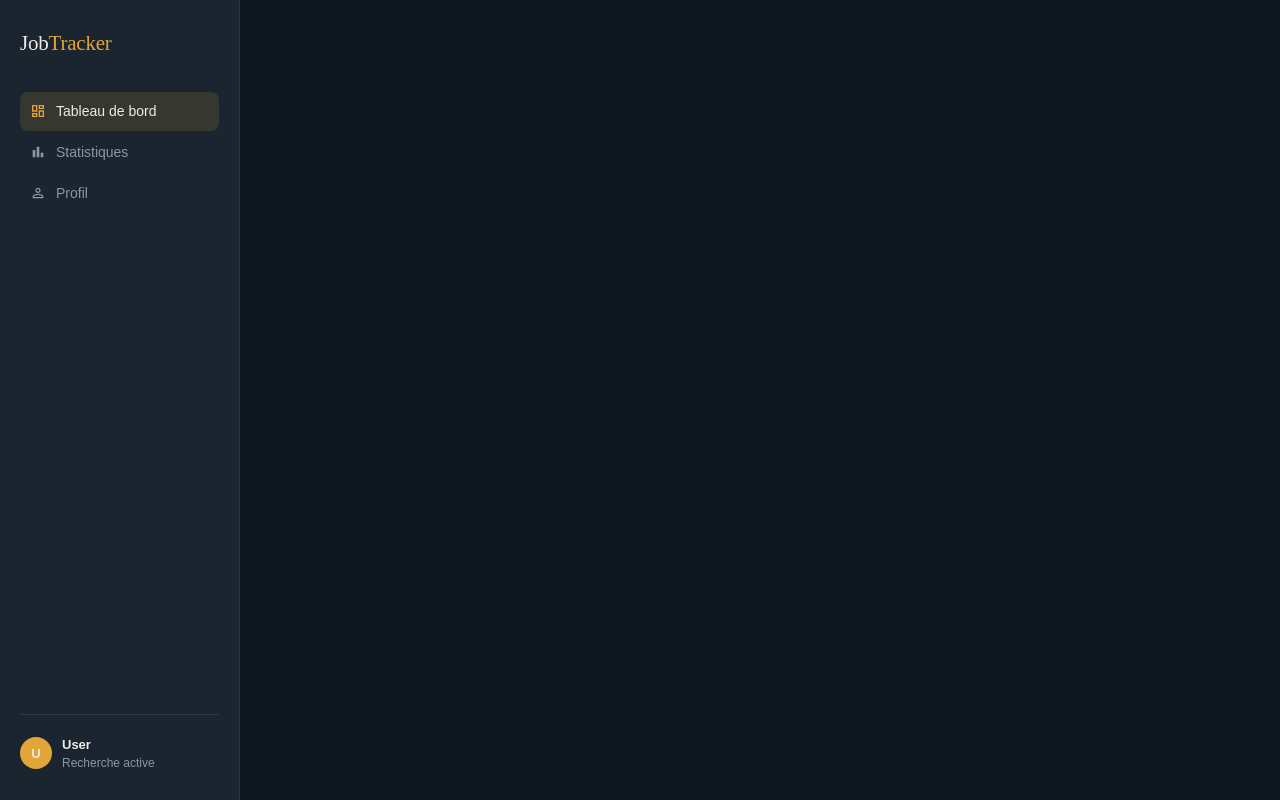
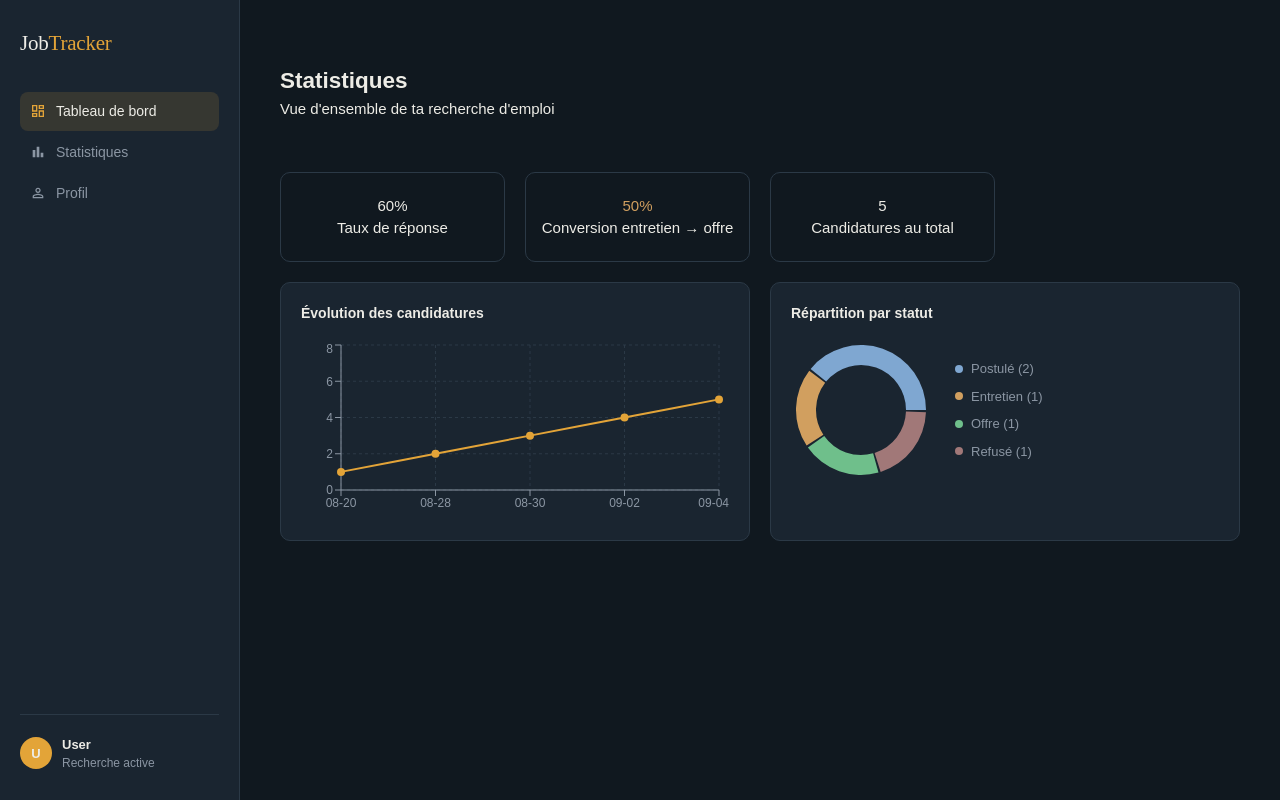
Before and after one commit to Ulquiorah/JobTracker, a React app in the folder frontend/: page /statistics in a window 1280 px wide. Built offline with nearby package versions, Linux system fonts and the light colour scheme; the HTML template or start-up script is replaced by a standard one.

Commit message:
feat: ajoute la page statistiques avec recharts

```diff
--- a/frontend/package.json
+++ b/frontend/package.json
@@ -13,7 +13,8 @@
     "react": "^19.2.8",
     "react-dom": "^19.2.8",
     "react-icons": "^5.7.0",
-    "react-router-dom": "^7.18.3"
+    "react-router-dom": "^7.18.3",
+    "recharts": "^3.10.1"
   },
   "devDependencies": {
     "@eslint/js": "^10.0.1",
--- a/frontend/src/App.jsx
+++ b/frontend/src/App.jsx
@@ -2,6 +2,7 @@ import { BrowserRouter, Routes, Route } from "react-router-dom";
 import './assets/style.css'
 import Sidebar from "./components/sidebar";
 import Dashboard from "./pages/Dashboard";
+import Statistics from "./pages/Statistics";
 
 export default function App() {
   return (
@@ -12,6 +13,7 @@ export default function App() {
         <main className="main">
           <Routes>
             <Route path="/" element={<Dashboard />} />
+            <Route path="/statistics" element={<Statistics/>} />
           </Routes>
         </main>
       </div>
--- a/frontend/src/assets/style.css
+++ b/frontend/src/assets/style.css
@@ -397,3 +397,49 @@ main {
   border-color: var(--accent);
   color: var(--accent);
 }
+/* =======================
+statistiques
+========================= */
+.charts-row {
+  display: grid;
+  grid-template-columns: 1fr 1fr;
+  gap: 20px;
+  margin-top: 20px;
+}
+
+.chart-card {
+  border: 1px solid var(--border);
+  border-radius: var(--radius);
+  padding: 20px;
+  background: var(--surface);
+}
+.chart-card h3 {
+  font-size: 14px;
+  font-weight: 600;
+  margin-bottom: 16px;
+  color: var(--text);
+}
+
+.line-chart { width: 100%; height: 140px; }
+
+.donut-wrap {
+  display: flex;
+  align-items: center;
+  gap: 24px;
+}
+.donut-chart { width: 140px; height: 140px; flex-shrink: 0; }
+
+.donut-legend {
+  list-style: none;
+  display: flex;
+  flex-direction: column;
+  gap: 8px;
+  font-size: 13px;
+  color: var(--text-muted);
+}
+.donut-legend li { display: flex; align-items: center; gap: 8px; }
+.donut-legend .dot {
+  width: 8px; height: 8px;
+  border-radius: 50%;
+  flex-shrink: 0;
+}
--- /dev/null
+++ b/frontend/src/pages/Statistics.jsx
@@ -0,0 +1,189 @@
+import {
+  LineChart,
+  Line,
+  XAxis,
+  YAxis,
+  CartesianGrid,
+  Tooltip,
+  PieChart,
+  Pie,
+  Cell,
+  ResponsiveContainer,
+} from "recharts";
+
+// Données des candidatures
+const applications = [
+  { company: "Orange Digital Center", status: "applied", date: "2026-09-02" },
+  { company: "Yas", status: "applied", date: "2026-09-04" },
+  { company: "Sayna", status: "interview", date: "2026-08-28" },
+  { company: "Freelance — client agence", status: "offer", date: "2026-08-30" },
+  { company: "Jumia", status: "rejected", date: "2026-08-20" },
+];
+
+// Libellés affichés pour chaque statut
+const STATUS_LABELS = {
+  applied: "Postulé",
+  interview: "Entretien",
+  offer: "Offre",
+  rejected: "Refusé",
+};
+
+// Couleurs associées à chaque statut
+const STATUS_COLORS = {
+  applied: "#7fa7d1",
+  interview: "#d19f5f",
+  offer: "#6fbf8b",
+  rejected: "#a17878",
+};
+
+export default function Statistics() {
+  const total = applications.length;
+
+  // Compte le nombre de candidatures par statut
+  const counts = applications.reduce((acc, application) => {
+    acc[application.status] = (acc[application.status] || 0) + 1;
+    return acc;
+  }, {});
+
+  console.log(counts);
+  // Taux de réponse : part des candidatures ayant reçu une suite (entretien, offre ou refus)
+  const responded =
+    (counts.interview || 0) + (counts.offer || 0) + (counts.rejected || 0);
+  const responseRate = total ? Math.round((responded / total) * 100) : 0;
+  console.log("reponse :" ,responded)
+  console.log("taux de réponse: " ,responseRate)
+  // Taux de conversion : part des entretiens ayant débouché sur une offre
+  const interviews = counts.interview || 0;
+  const offers = counts.offer || 0;
+  const conversionRate =
+    interviews + offers > 0
+      ? Math.round((offers / (interviews + offers)) * 100)
+      : 0;
+
+  // Prépare les données du graphique en courbe : nombre cumulé de candidatures dans le temps
+  const sortedApplications = [...applications].sort(
+    (a, b) => new Date(a.date) - new Date(b.date),
+  );
+  const lineData = sortedApplications.map((application, index) => ({
+    date: application.date.slice(5),
+    applications: index + 1,
+  }));
+
+  // Prépare les données du donut : répartition des candidatures par statut
+  const pieData = Object.keys(STATUS_LABELS).map((status) => ({
+    name: STATUS_LABELS[status],
+    value: counts[status] || 0,
+    status,
+  }));
+
+  return (
+    <>
+      <div className="head">
+        <div className="text">
+          <h2>Statistiques</h2>
+          <span>Vue d'ensemble de ta recherche d'emploi</span>
+        </div>
+      </div>
+
+      {/* Chiffres clés */}
+      <section className="stats">
+        <div className="stat-card">
+          <div className="count">{responseRate}%</div>
+          <div className="label">Taux de réponse</div>
+        </div>
+        <div className="stat-card entretien">
+          <div className="count">{conversionRate}%</div>
+          <div className="label">Conversion entretien → offre</div>
+        </div>
+        <div className="stat-card">
+          <div className="count">{total}</div>
+          <div className="label">Candidatures au total</div>
+        </div>
+      </section>
+
+      <div className="charts-row">
+        {/* Graphique en courbe : évolution du nombre de candidatures */}
+        <div className="chart-card">
+          <h3>Évolution des candidatures</h3>
+          <ResponsiveContainer width="100%" height={180}>
+            <LineChart
+              data={lineData}
+              margin={{ top: 5, right: 10, left: -20, bottom: 0 }}
+            >
+              <CartesianGrid strokeDasharray="3 3" stroke="var(--border)" />
+              <XAxis dataKey="date" stroke="var(--text-muted)" fontSize={12} />
+              <YAxis
+                stroke="var(--text-muted)"
+                fontSize={12}
+                allowDecimals={false}
+              />
+              <Tooltip
+                contentStyle={{
+                  background: "var(--surface-raised)",
+                  border: "1px solid var(--border)",
+                  borderRadius: 8,
+                  fontSize: 13,
+                  color: "var(--text)",
+                }}
+              />
+              <Line
+                type="monotone"
+                dataKey="applications"
+                stroke="var(--accent)"
+                strokeWidth={2}
+                dot={{ r: 3, fill: "var(--accent)" }}
+              />
+            </LineChart>
+          </ResponsiveContainer>
+        </div>
+
+        {/* Donut : répartition des candidatures par statut */}
+        <div className="chart-card">
+          <h3>Répartition par statut</h3>
+          <div className="donut-wrap">
+            <ResponsiveContainer width={140} height={140}>
+              <PieChart>
+                <Pie
+                  data={pieData}
+                  dataKey="value"
+                  innerRadius={45}
+                  outerRadius={65}
+                  paddingAngle={2}
+                  stroke="none"
+                >
+                  {pieData.map((entry) => (
+                    <Cell
+                      key={entry.status}
+                      fill={STATUS_COLORS[entry.status]}
+                    />
+                  ))}
+                </Pie>
+                <Tooltip
+                  contentStyle={{
+                    background: "var(--surface-raised)",
+                    border: "1px solid var(--border)",
+                    borderRadius: 8,
+                    fontSize: 13,
+                    color: "var(--text)",
+                  }}
+                />
+              </PieChart>
+            </ResponsiveContainer>
+            {/* Légende manuelle du donut, avec pastille de couleur par statut */}
+            <ul className="donut-legend">
+              {pieData.map((entry) => (
+                <li key={entry.status}>
+                  <span
+                    className="dot"
+                    style={{ background: STATUS_COLORS[entry.status] }}
+                  />
+                  {entry.name} ({entry.value})
+                </li>
+              ))}
+            </ul>
+          </div>
+        </div>
+      </div>
+    </>
+  );
+}
```
Also changed, not shown: 1 other file (tests, documents, lock files or other folders).
